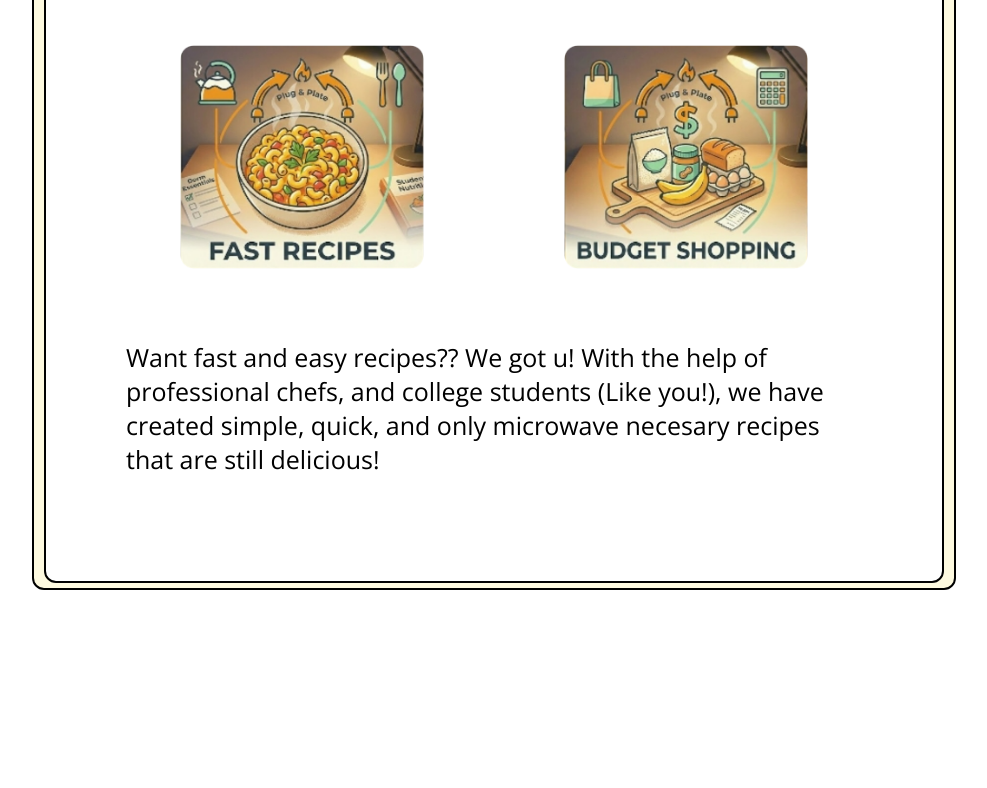
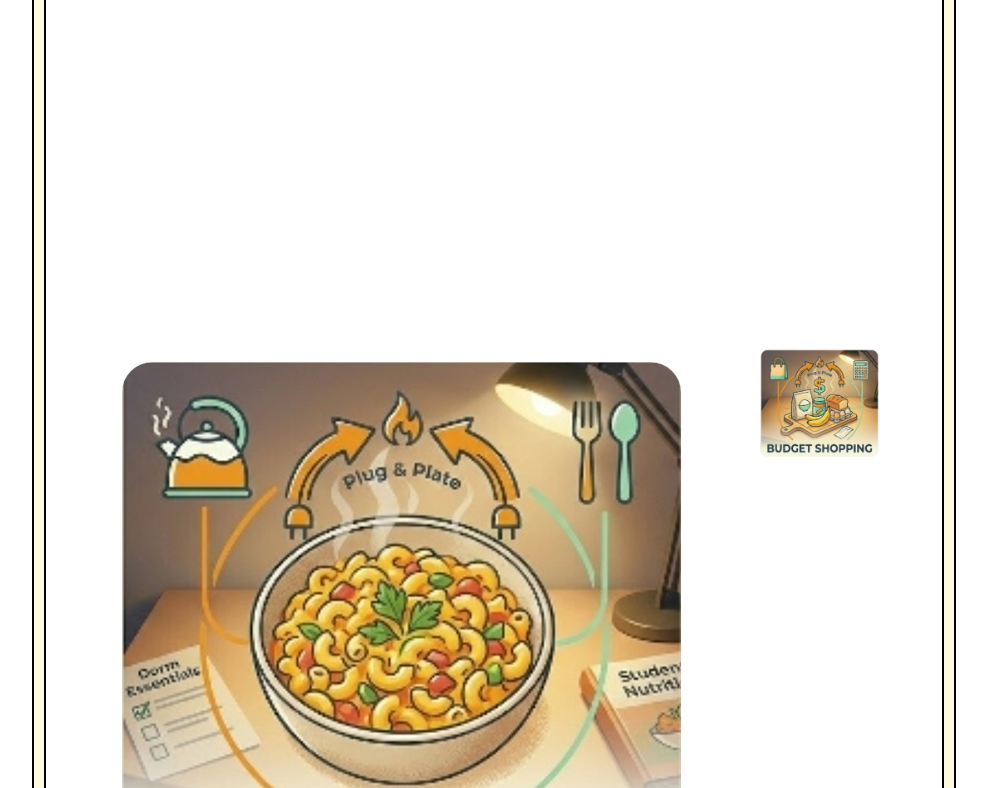
Before and after one commit to alisaishizaka/wdd130-Hendricks, a plain HTML site: page index.html in a window 1280 px wide. Shown: the part 767-1555 px from the top of the page, without its empty margins (146-1133 px from the left). Before the commit the page ends 1367 px from the top, so only its background shows below. Drawn offline with nearby package versions, Linux system fonts and the light colour scheme; a web font is replaced by a local one.

Commit message:
Update styles.css

```diff
--- a/styles.css
+++ b/styles.css
@@ -87,6 +87,7 @@
 section {
     display: grid;
     grid-template-columns: 1fr 2fr 1fr 2fr 1fr;
+    grid-template-rows: 1fr 1fr 1fr;
     margin: -5px auto;
     background-color: white;
     border-radius: 12px;
@@ -96,6 +97,7 @@
 
 section h1 {
     grid-column: 2/5;
+    grid-row: 1/2;
     color: #264653;
     font-family: "Montserrat", sans-serif;
     font-size: 50px;
@@ -105,16 +107,19 @@
 
 .photo1 {
     grid-column: 2/3;
+    grid-row: 2/3
     width: 100%;
 }
 
 .photo2 {
     grid-column: 4/5;
+    grid-row: 2/3;
     width: 100%;
 }
 
 section p {
     font-size: 25px;
     grid-column: 1/6;
+    grid-row: 3/4;
     padding: 40px 80px 80px 80px;
 }
```
